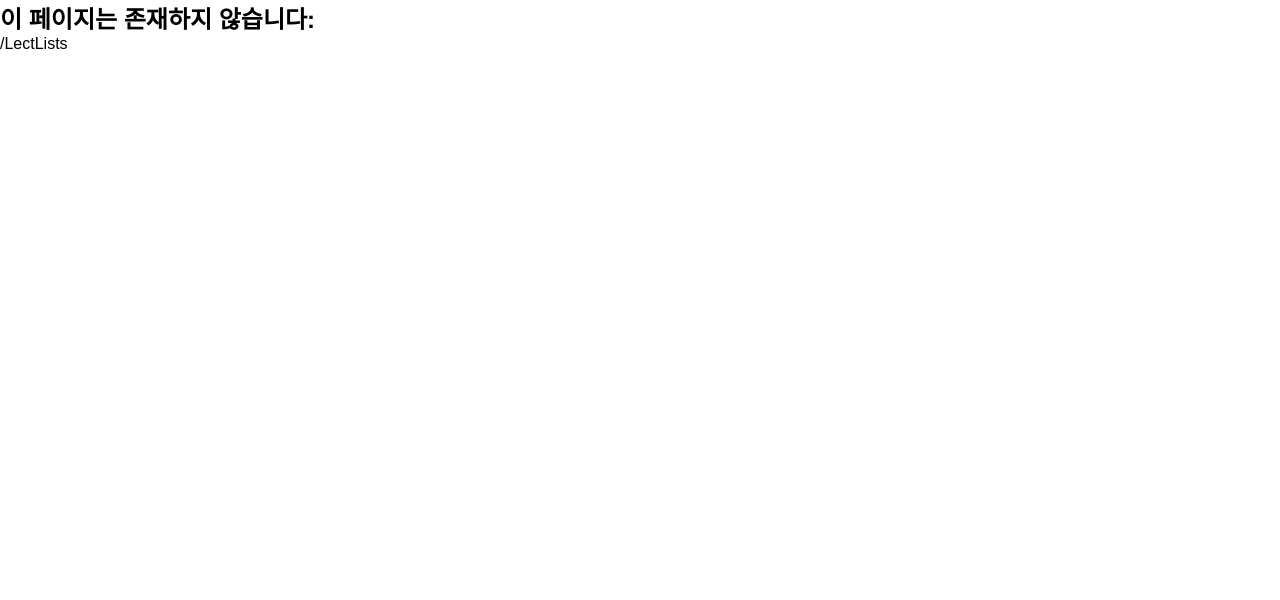
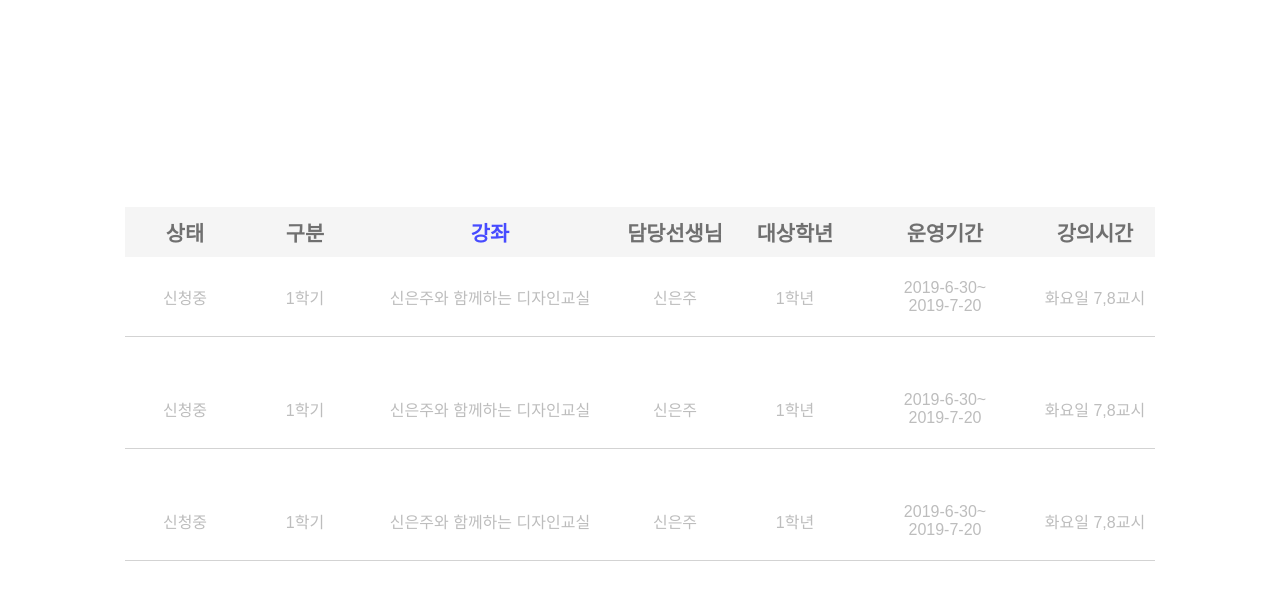
Before and after one commit to HAS-team/HAS-Front, a React (Create React App) app: page /LectLists in a window 1280 px wide. Shown: the top 600 px of the page. Built offline with nearby package versions, Linux system fonts and the light colour scheme; no server answers; a web font is replaced by a local one.

Commit message:
Add Login
Add Login

```diff
--- a/package.json
+++ b/package.json
@@ -3,6 +3,7 @@
   "version": "0.1.0",
   "private": true,
   "dependencies": {
+    "axios": "^0.19.0",
     "react": "^16.12.0",
     "react-dom": "^16.12.0",
     "react-router-dom": "^5.1.2",
--- a/src/App.js
+++ b/src/App.js
@@ -4,15 +4,17 @@ import './App.css';
 import { Route, Switch, BrowserRouter } from 'react-router-dom';
 import GlobalStyle from './GlobalStyle';
 import Login from './Login.jsx';
+import LectContain from './Common/Component/LectContain';
 
 function App() {
   return (
-    <div>
+    <div style={{ height: '100%' }}>
       {/* <h1>App page</h1> */}
       <GlobalStyle />
       <BrowserRouter>
         <Switch>
           <Route path="/" component={Login} exact={true} />
+          <Route path="/LectLists" component={LectContain} exact={true} />
           <Route
             render={({ location }) => (
               <div>
--- /dev/null
+++ b/src/Common/Component/Lect.jsx
@@ -0,0 +1,92 @@
+import React from 'react';
+import styled from 'styled-components';
+
+const Table = styled.table`
+  width: 100%;
+  height: 5rem;
+  border-bottom: 1px solid lightgray;
+  border-collapse: collapse;
+  margin-bottom: 2rem;
+  text-align: center;
+`;
+
+const LectList = ({
+  askState,
+  seme,
+  lecName,
+  teacher,
+  grade,
+  startDate,
+  endDate,
+  doDate
+}) => {
+  return (
+    <div>
+      <Table>
+        <tbody>
+          <tr>
+            <td
+              style={{
+                width: '120px',
+                color: '#bdbdbd'
+              }}
+            >
+              {askState}
+            </td>
+            <td
+              style={{
+                width: '120px',
+                color: '#bdbdbd'
+              }}
+            >
+              {seme}
+            </td>
+            <td
+              style={{
+                width: '250px',
+                color: '#bdbdbd'
+              }}
+            >
+              {lecName}
+            </td>
+            <td
+              style={{
+                width: '120px',
+                color: '#bdbdbd'
+              }}
+            >
+              {teacher}
+            </td>
+            <td
+              style={{
+                width: '120px',
+                color: '#bdbdbd'
+              }}
+            >
+              {grade}
+            </td>
+            <td
+              style={{
+                width: '180px',
+                color: '#bdbdbd'
+              }}
+            >
+              <p>{startDate}~</p>
+              <p>{endDate}</p>
+            </td>
+            <td
+              style={{
+                width: '120px',
+                color: '#bdbdbd'
+              }}
+            >
+              {doDate}
+            </td>
+          </tr>
+        </tbody>
+      </Table>
+    </div>
+  );
+};
+
+export default LectList;
--- /dev/null
+++ b/src/Common/Component/LectContain.jsx
@@ -0,0 +1,163 @@
+import React from 'react';
+import Lect from './Lect';
+import styled from 'styled-components';
+import { useEffect } from 'react';
+import axios from 'axios';
+
+const DOMAIN = 'http://www.gsmboard.kr/';
+
+const Table = styled.table`
+  width: 100%;
+  border-collapse: collapse;
+  text-align: center;
+  background-color: #f5f5f5;
+`;
+
+const dummys = [
+  {
+    askState: '신청중',
+    seme: '1학기',
+    lecName: '신은주와 함께하는 디자인교실',
+    teacher: '신은주',
+    grade: '1학년',
+    startDate: '2019-6-30',
+    endDate: '2019-7-20',
+    doDate: '화요일 7,8교시'
+  },
+  {
+    askState: '신청중',
+    seme: '1학기',
+    lecName: '신은주와 함께하는 디자인교실',
+    teacher: '신은주',
+    grade: '1학년',
+    startDate: '2019-6-30',
+    endDate: '2019-7-20',
+    doDate: '화요일 7,8교시'
+  },
+  {
+    askState: '신청중',
+    seme: '1학기',
+    lecName: '신은주와 함께하는 디자인교실',
+    teacher: '신은주',
+    grade: '1학년',
+    startDate: '2019-6-30',
+    endDate: '2019-7-20',
+    doDate: '화요일 7,8교시'
+  }
+];
+
+const containStyle = {
+  height: '100%',
+  display: 'flex',
+  justifyContent: 'center',
+  alignItems: 'center'
+};
+
+const LectContain = () => {
+  useEffect(() => {
+    console.log('LectContain useEffect');
+    axios.get(DOMAIN + 'api/course/list').then(res => {
+      console.log(res);
+      console.log(res.data);
+    });
+  });
+
+  return (
+    <>
+      <div style={containStyle}>
+        <div>
+          <Table>
+            <thead>
+              <tr>
+                <th
+                  style={{
+                    width: '120px',
+                    height: '50px',
+                    color: '#707070',
+                    fontSize: '1.3rem'
+                  }}
+                >
+                  상태
+                </th>
+                <th
+                  style={{
+                    width: '120px',
+                    height: '50px',
+                    color: '#707070',
+                    fontSize: '1.3rem'
+                  }}
+                >
+                  구분
+                </th>
+                <th
+                  style={{
+                    width: '250px',
+                    height: '50px',
+                    color: '#474BFF',
+                    fontSize: '1.3rem'
+                  }}
+                >
+                  강좌
+                </th>
+                <th
+                  style={{
+                    width: '120px',
+                    height: '50px',
+                    color: '#707070',
+                    fontSize: '1.3rem'
+                  }}
+                >
+                  담당선생님
+                </th>
+                <th
+                  style={{
+                    width: '120px',
+                    height: '50px',
+                    color: '#707070',
+                    fontSize: '1.3rem'
+                  }}
+                >
+                  대상학년
+                </th>
+                <th
+                  style={{
+                    width: '180px',
+                    height: '50px',
+                    color: '#707070',
+                    fontSize: '1.3rem'
+                  }}
+                >
+                  운영기간
+                </th>
+                <th
+                  style={{
+                    width: '120px',
+                    height: '50px',
+                    color: '#707070',
+                    fontSize: '1.3rem'
+                  }}
+                >
+                  강의시간
+                </th>
+              </tr>
+            </thead>
+          </Table>
+          {dummys.map(data => (
+            <Lect
+              askState={data.askState}
+              seme={data.seme}
+              lecName={data.lecName}
+              teacher={data.teacher}
+              grade={data.grade}
+              startDate={data.startDate}
+              endDate={data.endDate}
+              doDate={data.doDate}
+            />
+          ))}
+        </div>
+      </div>
+    </>
+  );
+};
+
+export default LectContain;
--- a/src/GlobalStyle.js
+++ b/src/GlobalStyle.js
@@ -37,6 +37,15 @@ const GlobalStyle = createGlobalStyle`
     font-family: 'NanumSquare', sans-serif;
   }
 
+  html,body {
+      width: 100%;
+      height: 100%;
+  }
+
+  a {
+      text-decoration: none;
+  }
+
 `;
 
 export default GlobalStyle;
--- a/src/Login.jsx
+++ b/src/Login.jsx
@@ -1,7 +1,11 @@
 import React from 'react';
 import peopleImage from './Assets/people_img.png';
 import bgWave3 from './Assets/bg_wave_3.png';
+import logo from './Assets/logo1.png';
 import styled from 'styled-components';
+import axios from 'axios';
+
+const DOMAIN = 'http://www.gsmboard.kr/';
 
 const BGImage = styled.img`
   display: inline-block;
@@ -23,45 +27,127 @@ const BGPeople = styled.img`
   top: 34%;
 `;
 
-const Banner = styled.p`
-  font-weight: bold;
-  line-height: 110%;
+const BannerTxt = styled.p`
+  font-weight: 800;
+  line-height: 3rem;
   color: #474bff;
+  font-size: 2.2rem;
 `;
 
 const Notion = styled.p`
-  color: #eeeeee;
+  color: #bdbdbd;
+  font-size: 1.08rem;
+  font-weight: bold;
 `;
 
 const Input = styled.input`
-  all: unset;
+  border: none;
   display: block;
-  width: 100px;
+  width: 400px;
   height: 50px;
-  border-radius: 30%;
+  border-radius: 50px;
   box-shadow: 0 3px 6px rgba(0, 0, 0, 0.16), 0 3px 6px rgba(0, 0, 0, 0.23);
-  marin-bottom: 10%;
+  margin-bottom: 0.8rem;
+  text-align: left;
+  padding-left: 1.2rem;
+  font-family: 'Noto Sans KR', sans-serif;
 `;
+
+const BannerDiv = styled.div`
+  margin-bottom: 0.65rem;
+`;
+
+const LoginBtn = styled.div`
+  position: relative;
+  width: 400px;
+  height: 50px;
+  border-radius: 50px;
+  box-shadow: 0 3px 6px rgba(0, 0, 0, 0.16), 0 3px 6px rgba(0, 0, 0, 0.23);
+  background: linear-gradient(to bottom, #923ade, #474bff);
+  padding-left: 1.2rem;
+`;
+
+const LoginTxt = styled.a`
+  position: absolute;
+  left: 50%;
+  top: 50%;
+  transform: translate(-50%, -50%);
+  color: white;
+`;
+
+const LogoDiv = styled.div`
+  position: absolute;
+  left: 5%;
+  top: 5%;
+`;
+
+const LoginDiv = styled.div`
+  position: absolute;
+  left: 5%;
+  top: 50%;
+  transform: translateY(-50%);
+`;
+
+const InputDiv = styled.div`
+  margin-top: 2rem;
+`;
+
+const ClickHandle = () => {
+  alert('ClickHandle()');
+
+  const inputMail = document.querySelector('#inputMail').value;
+  const inputPw = document.querySelector('#inputPw').value;
+
+  const req = {
+    email: inputMail,
+    password: inputPw
+  };
+
+  console.log(req);
+
+  axios.post(DOMAIN + 'api/auth/login', req).then(res => {
+    console.log(res);
+
+    if (res.status === 200) {
+      alert('로그인 성공');
+      console.log(res.data);
+
+      if (res.data.is_admin) alert('관리자 계정입니다.');
+      else alert('일반 계정입니다.');
+
+      localStorage.setItem('token', res.data.token);
+      window.location = '/LectLists';
+    } else {
+      alert('로그인 실패');
+    }
+  });
+};
 
 const Login = () => {
   return (
     <div>
-      <div>Logo</div>
-      <div>
-        <div>
-          <Banner>After school</Banner>
-          <Banner>Application System for You</Banner>
+      <LogoDiv>
+        <img src={logo} alt="Logo" />
+      </LogoDiv>
+      <LoginDiv>
+        <BannerDiv>
+          <BannerTxt>After school</BannerTxt>
+          <BannerTxt>Application System for You</BannerTxt>
+        </BannerDiv>
+        <BannerDiv>
           <Notion>
             지금 당장 HAS에서 당신만을 위한 방과후 신청 시스템을 만나세요.
           </Notion>
-        </div>
-        <div>
-          <Input type="email" placeholder="Email" />
-          <Input type="password" placeholder="Password" />
-          <a href="#">로그인</a>
-        </div>
-      </div>
-      <div className="">
+        </BannerDiv>
+        <InputDiv>
+          <Input type="email" placeholder="Email" id="inputMail" />
+          <Input type="password" placeholder="Password" id="inputPw" />
+          <LoginBtn onClick={ClickHandle}>
+            <LoginTxt href="#">로그인</LoginTxt>
+          </LoginBtn>
+        </InputDiv>
+      </LoginDiv>
+      <div>
         <BGImage src={bgWave3} alt="bgWave3" />
         <BGPeople src={peopleImage} alt="people" />
       </div>
--- a/src/index.css
+++ b/src/index.css
@@ -1,13 +1,17 @@
 body {
   margin: 0;
-  font-family: -apple-system, BlinkMacSystemFont, "Segoe UI", "Roboto", "Oxygen",
-    "Ubuntu", "Cantarell", "Fira Sans", "Droid Sans", "Helvetica Neue",
+  font-family: -apple-system, BlinkMacSystemFont, 'Segoe UI', 'Roboto', 'Oxygen',
+    'Ubuntu', 'Cantarell', 'Fira Sans', 'Droid Sans', 'Helvetica Neue',
     sans-serif;
   -webkit-font-smoothing: antialiased;
   -moz-osx-font-smoothing: grayscale;
 }
 
 code {
-  font-family: source-code-pro, Menlo, Monaco, Consolas, "Courier New",
+  font-family: source-code-pro, Menlo, Monaco, Consolas, 'Courier New',
     monospace;
 }
+
+#root {
+  height: 100%;
+}
```
Also changed, not shown: src/Assets/logo1.png (added), 1 other file (tests, documents, lock files or other folders).
